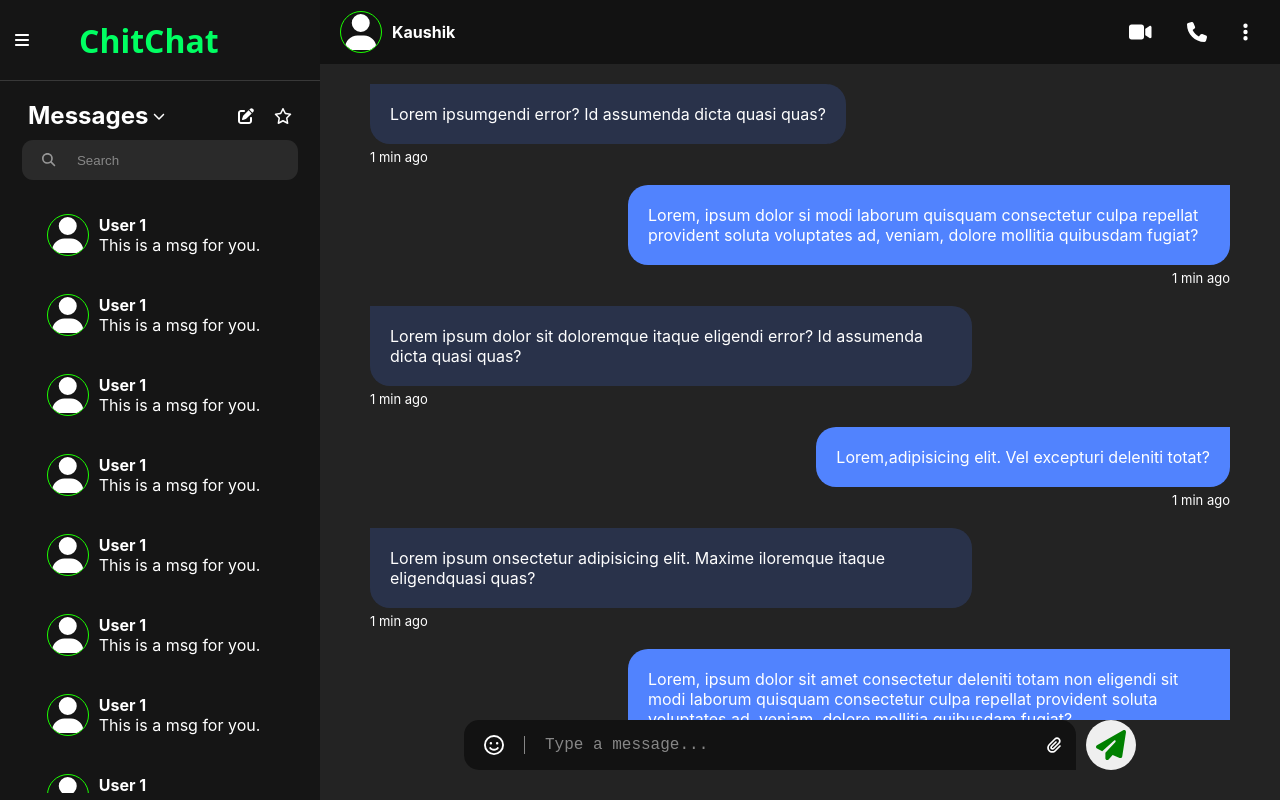
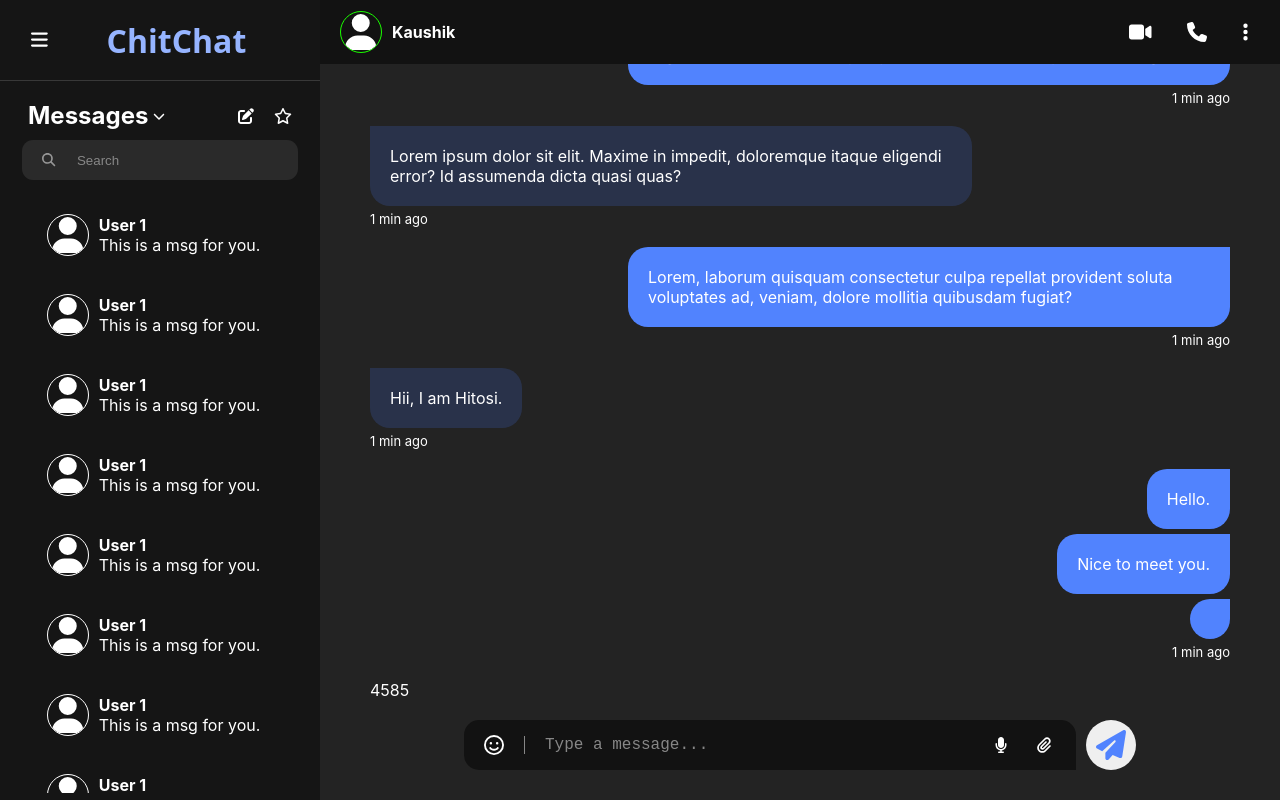
Before and after one commit to KAUSHIK-ROY/ChitChat, a React (Create React App) app: page / in a window 1280 px wide. Built offline with nearby package versions, Linux system fonts and the light colour scheme.

Commit message:
Add nemu & auto scroll

```diff
--- a/src/App.css
+++ b/src/App.css
@@ -19,6 +19,7 @@ body{
 .friends{
     height: 100vh;
     width: 25vw;
+    overflow: hidden;
     /* border: 1px solid white; */
 
 }
--- a/src/Components/Friends/allChats.css
+++ b/src/Components/Friends/allChats.css
@@ -16,7 +16,7 @@
     height: 40px;
     width: 40px;
     border-radius: 50%;
-    border: 1px solid rgb(26, 255, 0);
+    border: 1px solid rgb(255, 255, 255);
     display: flex;
     align-items: center;
     justify-content: center;
@@ -24,6 +24,7 @@
 }
 .users:hover{
     background-color: rgb(39, 39, 39);
+
 }
 .shortdetail{
     padding-left:10px;
--- a/src/Components/Friends/myProfile.css
+++ b/src/Components/Friends/myProfile.css
@@ -1,38 +1,113 @@
 .friends{
     height: 100%;
 }
-/*
-.profile{
-    display: flex;
-    align-items: center;
-    height: 10vmin;
-    padding-left: 10px;
-    gap:1vmin;
-}
-.dp{
-    height: 60px;
-    width: 60px;
-    border-radius: 50%;
-    border: 1px solid rgb(26, 255, 0);
-    display: flex;
-    align-items: center;
-    justify-content: center;
-    overflow: hidden;
-}
-*/
 
 .menulogo{
     height: 10vmin;
     display: flex;
     align-items: center;
     /* justify-content: center; */
-    padding-left: 15px;
+    padding-left: 2.7vmin;
     background-color: rgb(21,21,21);
     border-bottom: 0.5px solid rgb(56, 56, 56);
+
+    .bar-btn {
+        height: 35px;
+        width: 35px;
+        display: flex;
+        align-items: center;
+        justify-content: center;
+        border: none;
+        border-radius: 50%;
+        color: white;
+        background-color: transparent;
+        font-size: larger;
+
+    }
+    .back-btn{
+        height: 35px;
+        width: 35px;
+        display: flex;
+        align-items: center;
+        justify-content: center;
+        border: none;
+        border-radius: 50%;
+        color: white;
+        background-color: transparent;
+        font-size: larger;
+    }
+
+
+}
+
+.slideMenu{
+    width: 23vw;
+    border-right: 1px solid rgb(90, 90, 90);
+    bottom: 0;
+    position: fixed;
+    height: 100vh;
+    background-color: rgb(48, 48, 48);
+    z-index: 200;
+    text-align: left;
+    left: -100%;
+    transition: 0.5s;
+
+    .btn{
+        padding-left: 19.5vw;
+        padding-top: 2.5vh;
+    }
+
+}
+
+.allList{
+    display: flex;
+    margin-top: 22px;
+
+    ul {
+        padding-left: 20px;
+
+        li{
+            display:flex;
+            gap: 2vw;
+            list-style: none;
+            padding: 20px 10px;
+
+            .idiv{
+                display: flex;
+                /* margin-left: 1vw; */
+                align-items: center;
+                justify-content: center;
+                width: 30px;
+                height: 30px;
+                font-size: 20px;
+                /* border: 1px solid black; */
+
+            }
+            .iname{
+                width: 15vw;
+                display: flex;
+                align-items: center;
+            }
+        }
+        li:hover{
+            background-color: #5183fe;
+        }
+    }
+}
+.activeSlideMenu{
+    left: 0%;
+}
+
+.bar-btn:hover{
+    background-color: rgb(63, 63, 63);
+}
+
+.bar-btn:active{
+    background-color: #5183fe;
 }
 
 .menulogo h1{
-    color: rgb(0, 255, 98);
+    color: #96b4ff;
     font-family:system-ui, -apple-system, BlinkMacSystemFont, 'Segoe UI', Roboto, Oxygen, Ubuntu, Cantarell, 'Open Sans', 'Helvetica Neue', sans-serif;
     padding-left: 50px;
 }
@@ -42,7 +117,6 @@
     display: flex;
     align-items: center;
     flex-direction: column;
-    /* border: 1px solid white; */
     padding-top:20px ;
     background-color: rgb(21, 21, 21);
 }
--- a/src/Components/Friends/myProfile.jsx
+++ b/src/Components/Friends/myProfile.jsx
@@ -1,24 +1,46 @@
-import React from 'react';
+import React, { useState } from 'react';
 import './myProfile.css';
 import AllChats from './AllChats.jsx';
+
 import { FontAwesomeIcon } from '@fortawesome/react-fontawesome';
-import { faBars, faChevronDown, faPenToSquare, faSearch} from '@fortawesome/free-solid-svg-icons';
-import { faStar } from '@fortawesome/free-regular-svg-icons';
+import { faArrowLeft, faBars, faBomb, faChevronDown, faCircleInfo, faGear, faPenToSquare, faPhotoVideo, faSdCard, faSearch, faXmark} from '@fortawesome/free-solid-svg-icons';
+import { faBell, faStar } from '@fortawesome/free-regular-svg-icons';
 
 export default function MyProfile() {
+
+  const[menu,setMenu] = useState(false);
+  let toggleMenu = ()=>{
+    setMenu(!menu)
+  }
   return (
     <div className="friends">
-      {/* <div className='profile'>
-        <div className="dp">
-          <FontAwesomeIcon icon={faUser} className='dpicon'/>
-        </div>
-        <h2>Kaushik Roy</h2>
-      </div> */}
 
       <div className="menulogo">
-        <FontAwesomeIcon icon={faBars}/>
+
+        <div className={`slideMenu ${menu? 'activeSlideMenu' : ''}` }>
+          <div className="btn">
+            <button className='bar-btn' onClick={toggleMenu}>
+                <FontAwesomeIcon icon={faArrowLeft}/>
+            </button>
+          </div>
+          <div className="allList">
+            <ul>
+              <li><div className='idiv'> <FontAwesomeIcon icon={faBomb}/></div><div className='iname'>My Profile           </div></li>
+              <li><div className='idiv'> <FontAwesomeIcon icon={faBell}/></div><div className='iname'>Notifications        </div></li>
+              <li><div className='idiv'> <FontAwesomeIcon icon={faPhotoVideo}/></div><div className='iname'>Images & videos</div></li>
+              <li><div className='idiv'> <FontAwesomeIcon icon={faSdCard}/></div><div className='iname'>Storage            </div></li>
+              <li><div className='idiv'> <FontAwesomeIcon icon={faGear}/></div><div className='iname'>Settings             </div></li>
+              <li><div className='idiv'> <FontAwesomeIcon icon={faCircleInfo}/></div><div className='iname'>About us       </div></li>
+            </ul>
+          </div>
+
+        </div>
+        <button className='bar-btn' onClick={toggleMenu}>
+            <FontAwesomeIcon icon={faBars}/>
+        </button>
         <h1>ChitChat</h1>
       </div>
+
 
       <div className="mychats">
         <div className="im">
--- a/src/Components/MyChat/messages.jsx
+++ b/src/Components/MyChat/messages.jsx
@@ -1,9 +1,16 @@
-import React from 'react';
+import React, { useEffect, useRef, useState } from 'react';
 import './message.css';
 import TypingDiv from './TypingDiv.jsx';
 import ChatNav from './ChatNav.jsx';
 
-export default function Messages() {
+export default function Messages(props) {
+
+  const endRef = useRef(null)
+
+  useEffect(()=>{
+    endRef.current?.scrollIntoView({behavior : "smooth"})
+  } , [])
+
   return (
     <div>
       <div className="msg">
@@ -88,7 +95,7 @@ export default function Messages() {
             <div className="text">
               <p>Hello.</p>
               <p>Nice to meet you.</p>
-              <p>457895656589569659585956956565655k4557</p>
+              <p>{props.data}</p>
               <span>1 min ago</span>
             </div>
           </div>
@@ -96,7 +103,7 @@ export default function Messages() {
 
 
 {/* demo end */}
-
+          <div ref={endRef}>4585</div>
         </div>
 
         <TypingDiv/>
--- a/src/Components/MyChat/typingDiv.css
+++ b/src/Components/MyChat/typingDiv.css
@@ -18,7 +18,7 @@
     border-radius: 50%;
     border: none;
     font-size: 30px;
-    color: green;
+    color: #5183fe;
     display: flex;
     align-items: center;
     justify-content: center;
@@ -42,12 +42,15 @@
     }
 }
 
+.micclip{
+    display: flex;
+    gap:30px ;
+    padding-right: 10px;
+}
 .inpMsg{
     flex: 1;
     border: none;
-    /* min-height: 50px; */
     max-height: 150px;
-    width:80%;
     background-color: transparent;
     color:white;
     outline: none;
--- a/src/Components/MyChat/typingDiv.jsx
+++ b/src/Components/MyChat/typingDiv.jsx
@@ -1,13 +1,21 @@
 import React, { useState } from 'react'
 import './typingDiv.css'
 import { FontAwesomeIcon } from '@fortawesome/react-fontawesome';
-import { faPaperPlane, faPaperclip} from '@fortawesome/free-solid-svg-icons';
+import { faMicrophone, faPaperPlane, faPaperclip} from '@fortawesome/free-solid-svg-icons';
 import { faFaceSmile } from '@fortawesome/free-regular-svg-icons';
 import EmojiPicker from 'emoji-picker-react';
 
-export default function TypingDiv() {
+export default function TypingDiv(props) {
   let [open, setOpen] = useState(false);
 
+  const [data, setData] = useState("");
+  const updateData = (event) => {
+    setData(event.target.value);
+  }
+
+  const handleSendMessage = () => {
+    setData('');
+  };
 
   return (
     <>
@@ -17,14 +25,16 @@ export default function TypingDiv() {
         <div className="picker">
           <EmojiPicker open={open}/>
         </div>
-        <textarea placeholder='Type a message...' className='inpMsg' rows="1"></textarea>
-        <FontAwesomeIcon icon={faPaperclip} />
+        <textarea placeholder='Type a message...' className='inpMsg' rows="1" value={data} onChange={updateData}></textarea>
+        <div className="micclip">
+          <FontAwesomeIcon icon={faMicrophone}/>
+          <FontAwesomeIcon icon={faPaperclip} />
+        </div>
         {/* <FontAwesomeIcon icon={faCamera}/> */}
-        {/* <FontAwesomeIcon icon={faMicrophone}/> */}
       </div>
 
       <div className="send">
-        <button type='submit'><FontAwesomeIcon icon={faPaperPlane} /></button>
+        <button type='submit' onClick={handleSendMessage}><FontAwesomeIcon icon={faPaperPlane} /></button>
       </div>
 
     </div>
```
Also changed, not shown: src/Components/Friends/SlideMenu.jsx (added, +7 -0 lines), src/Components/Friends/slideMenu.css (added).
